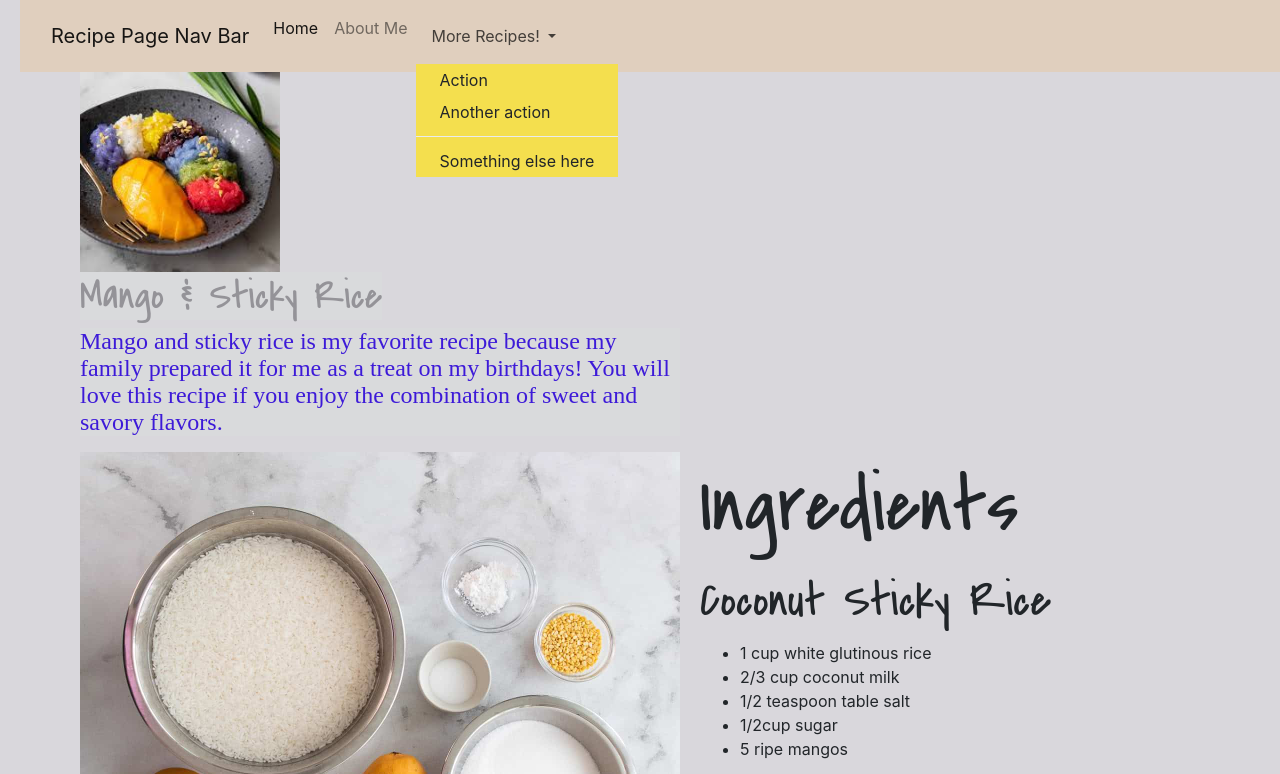
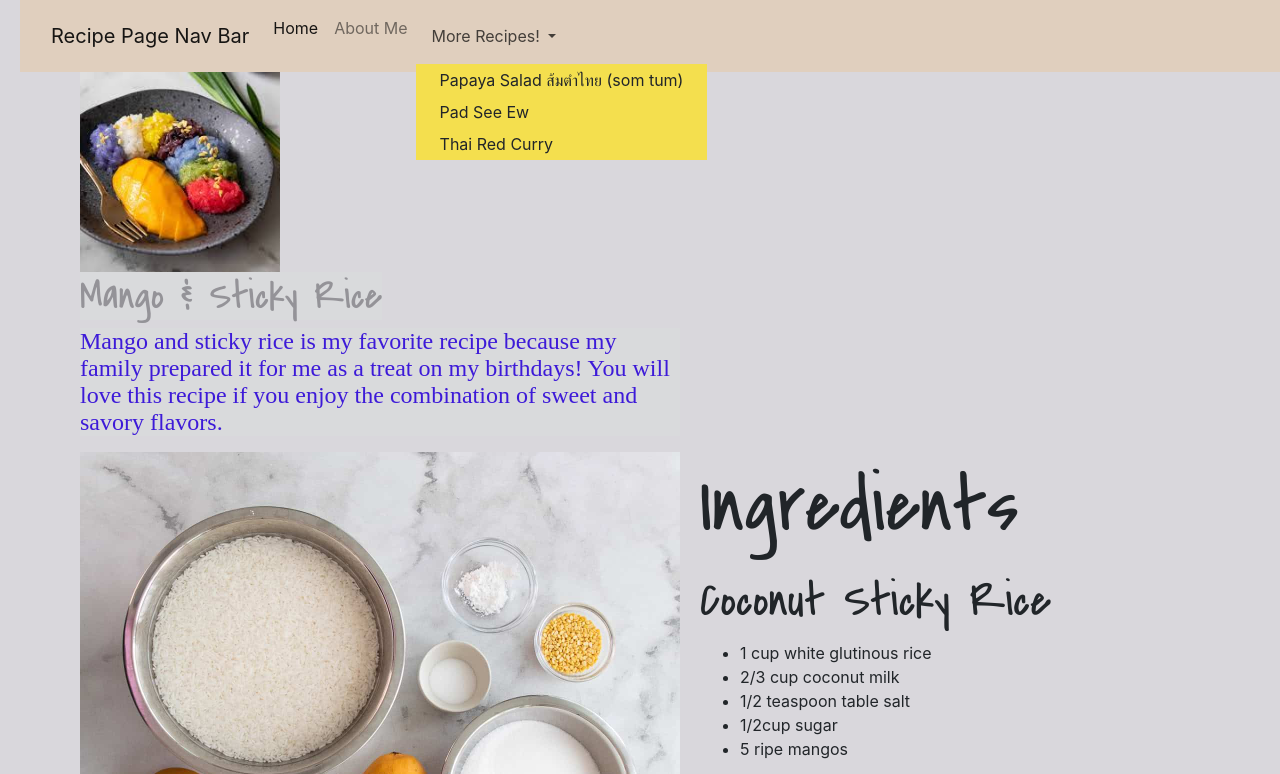
Before and after one commit to Leah123-d/recipe, a plain HTML site: page index.html in a window 1280 px wide. Both pictures are taken after a click on the button "More Recipes!". Shown: the top 774 px of the page. Drawn offline with nearby package versions, Linux system fonts and the light colour scheme.

Commit message:
Added links to dropdown menu list items

```diff
--- a/index.html
+++ b/index.html
@@ -30,10 +30,9 @@
                   </a>
                   <div aria-labelledby="navbarDropdown">
                     <div id="myDropdown" class="dropdown-content">
-                        <a class="dropdown-item" href="https://www.epicurious.com/recipes/food/views/sticky-rice-with-mango-12066" target="_blank">Action</a>
-                        <a class="dropdown-item" href="#">Another action</a>
-                        <div class="dropdown-divider"></div>
-                        <a class="dropdown-item" href="#">Something else here</a>
+                        <a class="dropdown-item" href="https://hot-thai-kitchen.com/papaya-salad-v3/" target="_blank">Papaya Salad ส้มตำไทย (som tum)</a>
+                        <a class="dropdown-item" href="https://thewoksoflife.com/pad-see-ew/" target="_blank">Pad See Ew</a>
+                        <a class="dropdown-item"  href="https://jessicainthekitchen.com/vegan-thai-red-curry-with-tofu/" target="_blank">Thai Red Curry</a>
                     </div>
                   </div>
                 </li>
@@ -105,11 +104,6 @@
                             ½ cup coconut milk,¼ teaspoon table salt</li>
 
                     </ol><br>
-
-                <h4>Similar Recipes Below!</h4>
-                    <p><a href="https://www.epicurious.com/recipes/food/views/sticky-rice-with-mango-12066" target="_blank">Epicurious: Sticky Rice with Mango</a></p>
-                    <p><a href="https://hot-thai-kitchen.com/mango-sticky-rice/" target="_blank">Hot Thai Kitchen: Thai Mango Sticky Rice Recipe</a></p>
-                    <p><a href="https://www.youtube.com/watch?v=osGfh5A7ta0" target="_blank">Good Times with Jen: Thai Mango Sticky Rice Recipe</a></p>
             </div>
 
         </div>
@@ -122,7 +116,9 @@
             <button> (Maybe turn external recipe links at the bottom of the page into buttons?)
             <footer>(already done)
             <hr>
-            Insert a YouTube video of someone showing how to make the dish(already done, but I think I can embed this)-->
+            Insert a YouTube video of someone showing how to make the dish(already done, but I think I can embed this)
+
+            <a class="dropdown-item"  href="https://www.youtube.com/watch?v=osGfh5A7ta0" target="_blank">Good Times with Jen: Thai Mango Sticky Rice Recipe(video tutorial)</a>-->
     </div>
 
     <script src="recipe.js"></script>
```
